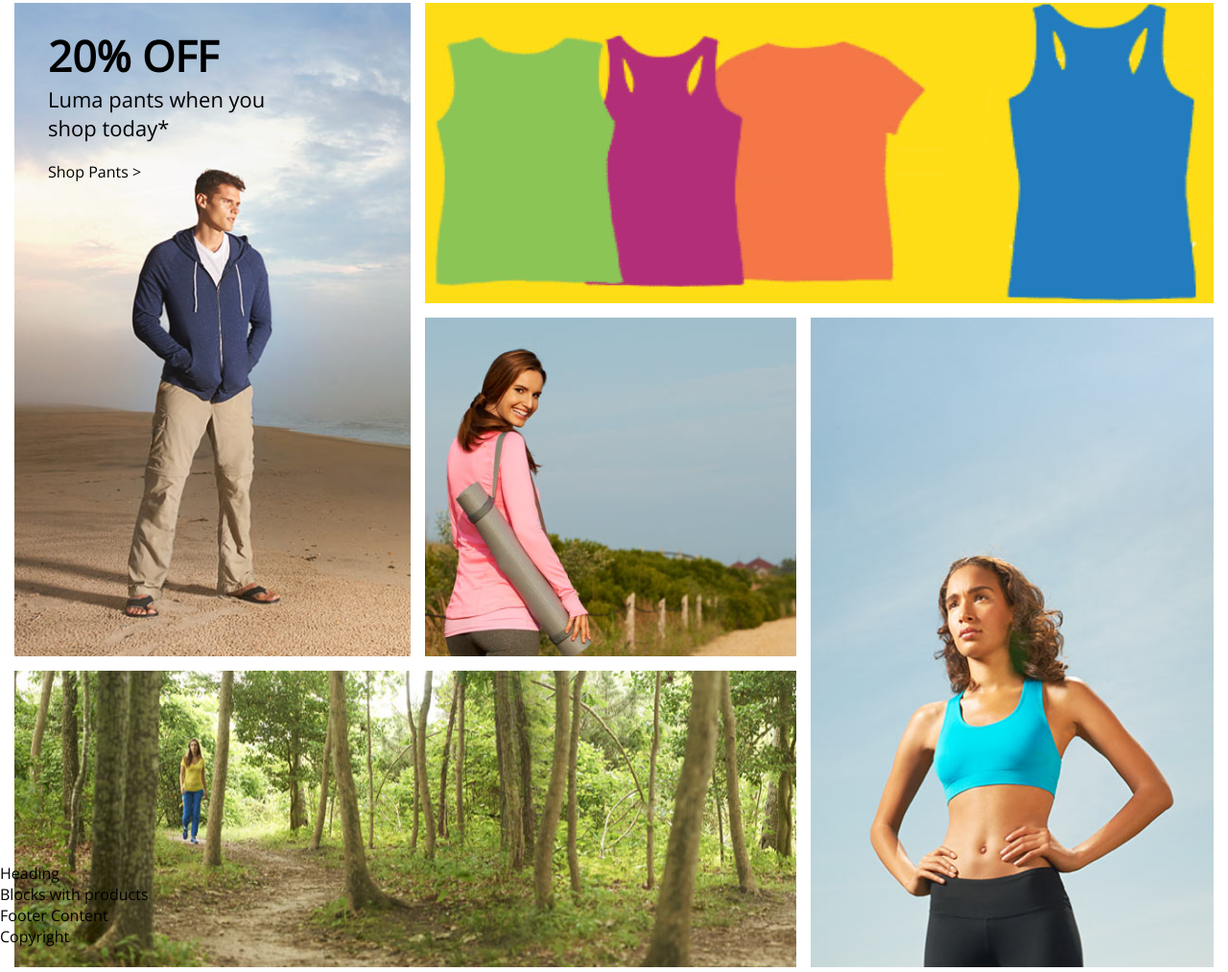
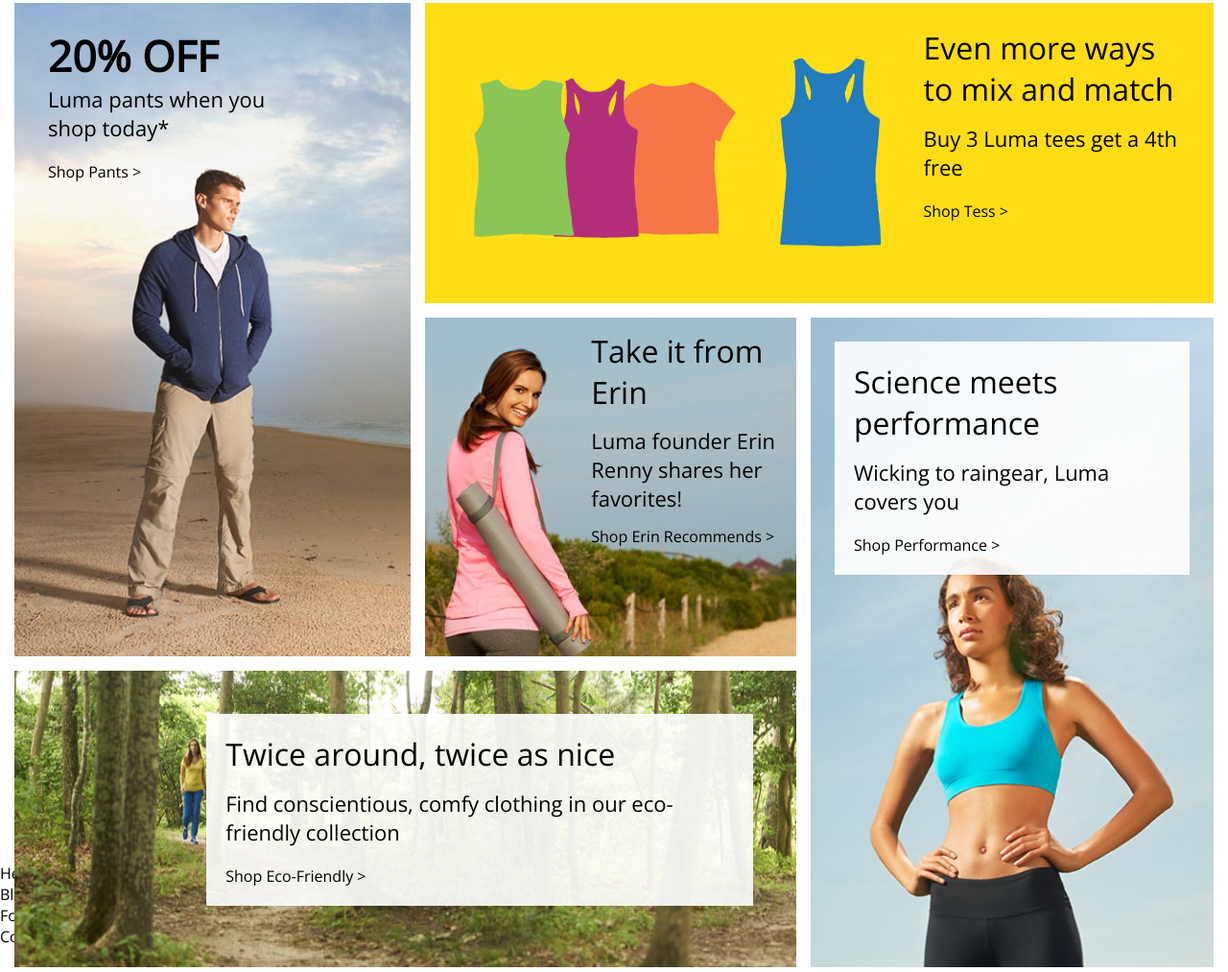
Before and after one commit to adrianwyganowski/Luma-in-react, a React app: page / in a window 1280 px wide. Shown: the part 672-1685 px from the top of the page at 96% size. Built offline with nearby package versions, Linux system fonts and the light colour scheme.

Commit message:
all blocks finished

```diff
--- a/src/components/module-blocks-promo/fifth-block/FifthBlock.css
+++ b/src/components/module-blocks-promo/fifth-block/FifthBlock.css
@@ -1,5 +1,36 @@
+p{
+    margin:0;
+}
+
 .fifthBlock{
-    grid-area: fifthBlock;
     width: 100%;
     height: 100%;
+
+    position: relative;
+    grid-area: fifthBlock;
 }
+
+.fifthBlock__content{
+    padding: 20px;
+
+    position: absolute;
+    top: 25px;
+    right: 25px;
+    left: 25px;
+
+    background-color: rgba(255,255,255,0.9);
+}
+
+.fifthBlock__content--title{
+    margin-bottom: 15px;
+
+    font-size:32px;
+    font-weight: 300;
+}
+
+.fifthBlock__content--info{
+    margin-bottom: 20px;
+
+    font-size: 22px;
+    font-weight: 300;
+}
--- a/src/components/module-blocks-promo/fifth-block/FifthBlock.js
+++ b/src/components/module-blocks-promo/fifth-block/FifthBlock.js
@@ -8,6 +8,12 @@
     return(
         <div className="fifthBlock">
             <img src={fifthBlock} className="img" alt="standing woman"/>
+            <div className="fifthBlock__content">
+                <p className="fifthBlock__content--title">Science meets performance</p>
+                <p className="fifthBlock__content--info"> Wicking to raingear, Luma covers you </p>
+                <p>Shop Performance ></p>
+                {/*Change arrow above  */}
+            </div>
         </div>
     )
 }
--- a/src/components/module-blocks-promo/fourth-block/FourthBlock.css
+++ b/src/components/module-blocks-promo/fourth-block/FourthBlock.css
@@ -1,5 +1,37 @@
+p{
+    margin:0;
+}
+
 .fourthBlock{
-    grid-area: fourthBlock;
     width: 100%;
     height: 100%;
+
+    position: relative;
+    grid-area: fourthBlock;
 }
+
+.fourthBlock__content{
+    width: 50%;
+    padding: 13px 20px 20px 20px;
+
+    position: absolute;
+    top:0;
+    right:0;
+    display: flex;
+    flex-direction: column;
+    justify-content: center
+}
+
+.fourthBlock__content--title{
+    margin:0 0 14px 0;
+
+    font-size: 32px;
+    font-weight: 300;
+}
+
+.fourthBlock__content--info{
+    margin:0 0 14px 0;
+
+    font-size: 22px;
+    font-weight: 300;
+}
--- a/src/components/module-blocks-promo/fourth-block/FourthBlock.js
+++ b/src/components/module-blocks-promo/fourth-block/FourthBlock.js
@@ -8,6 +8,11 @@
     return(
         <div className="fourthBlock">
             <img src={fourthBlock} className="img" alt="smiling woman"/>
+            <div className="fourthBlock__content">
+                <p className="fourthBlock__content--title">Take it from Erin</p>
+                <p className="fourthBlock__content--info">Luma founder Erin Renny shares her favorites!</p>
+                <p>Shop Erin Recommends ></p>
+            </div>
         </div>
     )
 }
--- a/src/components/module-blocks-promo/second-block/SecondBlock.css
+++ b/src/components/module-blocks-promo/second-block/SecondBlock.css
@@ -6,21 +6,21 @@
     grid-area: secondBlock;
 }
 
-.secondBlock_content{
+.secondBlock__content{
+    padding: 25px 35px 35px 35px;
+
     position: absolute;
     top:0;
     left:0;
-
-    padding: 25px 35px 35px 35px
 }
 
-.secondBlock_content--title{
+.secondBlock__content--title{
     margin: 0px;
 
     font-size: 44px;
 }
 
-.secondBlock_content--info{
+.secondBlock__content--info{
     width: 250px;
     margin: 0 0 20px 0;
 
--- a/src/components/module-blocks-promo/second-block/SecondBlock.js
+++ b/src/components/module-blocks-promo/second-block/SecondBlock.js
@@ -8,12 +8,11 @@
     return(
     <div className="secondBlock">
         <img src={secondBlock} className="img" alt="man standing"/>
-        <div className="secondBlock_content">
-            <p className="secondBlock_content--title"> <b>20% OFF</b> </p>
-            <p className="secondBlock_content--info">Luma pants when you shop today*</p>
+        <div className="secondBlock__content">
+            <p className="secondBlock__content--title"> <b>20% OFF</b> </p>
+            <p className="secondBlock__content--info">Luma pants when you shop today*</p>
             <p>Shop Pants ></p>
             {/*Change arrow above  */}
-
         </div>
     </div>
     )
--- a/src/components/module-blocks-promo/sixth-block/SixthBlock.css
+++ b/src/components/module-blocks-promo/sixth-block/SixthBlock.css
@@ -1,5 +1,37 @@
+p{
+    margin:0;
+}
+
 .sixthBlock{
-    grid-area: sixthBlock;
+
     width: 100%;
     height: 100%;
+
+    position: relative;
+    grid-area: sixthBlock;
 }
+
+.sixthBlock__content{
+    width: 65%;
+
+    position: absolute;
+    top: 45px;
+    right: 45px;
+    padding: 20px;
+
+    background-color: rgba(255,255,255,0.9);
+}
+
+.sixthBlock__content--title{
+    margin-bottom: 15px;
+
+    font-size:32px;
+    font-weight: 300;
+}
+
+.sixthBlock__content--info{
+    margin-bottom: 20px;
+
+    font-size: 22px;
+    font-weight: 300;
+}
--- a/src/components/module-blocks-promo/sixth-block/SixthBlock.js
+++ b/src/components/module-blocks-promo/sixth-block/SixthBlock.js
@@ -8,6 +8,12 @@
     return(
         <div className="sixthBlock">
             <img src={sixthBlock} className="img" alt="woman in woods"/>
+            <div className="sixthBlock__content">
+                <p className="sixthBlock__content--title">Twice around, twice as nice</p>
+                <p className="sixthBlock__content--info"> Find conscientious, comfy clothing in our eco-friendly  collection </p>
+                <p>Shop Eco-Friendly ></p>
+                {/*Change arrow above  */}
+            </div>
         </div>
     )
 }
--- a/src/components/module-blocks-promo/third-block/ThirdBlock.css
+++ b/src/components/module-blocks-promo/third-block/ThirdBlock.css
@@ -1,5 +1,38 @@
 .thirdBlock{
-    grid-area: thirdBlock;
     width: 100%;
     height: 100%;
+
+    display: flex;
+    flex-direction: row;
+    grid-area: thirdBlock;
+
+    background-color: #ffdd16;
 }
+
+.thirdBlock__imgContainer{
+    display: flex;
+    justify-content: center;
+    align-items: center;
+}
+
+.thirdBlock__imgContainer--img{
+    margin-left: 45px;
+}
+
+.thirdBlock__contentContainer{
+    margin: 25px 35px 35px 35px
+}
+
+.thirdBlock__contentContainer--title{
+    margin-bottom: 15px;
+
+    font-size: 32px;
+    font-weight: 300;
+}
+
+.thirdBlock__contentContainer--info{
+    margin-bottom: 20px;
+
+    font-size: 22px;
+    font-weight: 300;
+}
--- a/src/components/module-blocks-promo/third-block/ThirdBlock.js
+++ b/src/components/module-blocks-promo/third-block/ThirdBlock.js
@@ -7,7 +7,16 @@
 function ThirdBlock() {
     return(
         <div className="thirdBlock">
-            <img src={thirdBlock} className="img" alt="shirts on yellow background"/>
+            <div className="thirdBlock__imgContainer">
+                <img src={thirdBlock} className="thirdBlock__imgContainer--img" alt="shirts on yellow background"/>
+            </div>
+            <div className="thirdBlock__contentContainer">
+                <p className="thirdBlock__contentContainer--title">Even more ways to mix and match</p>
+                <p className="thirdBlock__contentContainer--info">Buy 3 Luma tees get a 4th free</p>
+                <p>Shop Tess ></p>
+                {/* TO DO ARROW ABOVE */}
+            </div>
+
         </div>
     )
 }
--- a/src/components/module-header-content/HeaderContent.css
+++ b/src/components/module-header-content/HeaderContent.css
@@ -1,5 +1,6 @@
 .header__headerContent{
     width: 100%;
+
     display: flex;
     justify-content: center;
 }
@@ -27,7 +28,6 @@
     padding: 0 35px 0 9px;
 }
 
-.headerContentContainer__formAndCart--cartIcon
-{
+.headerContentContainer__formAndCart--cartIcon{
     margin-left: 13px;
 }
```
